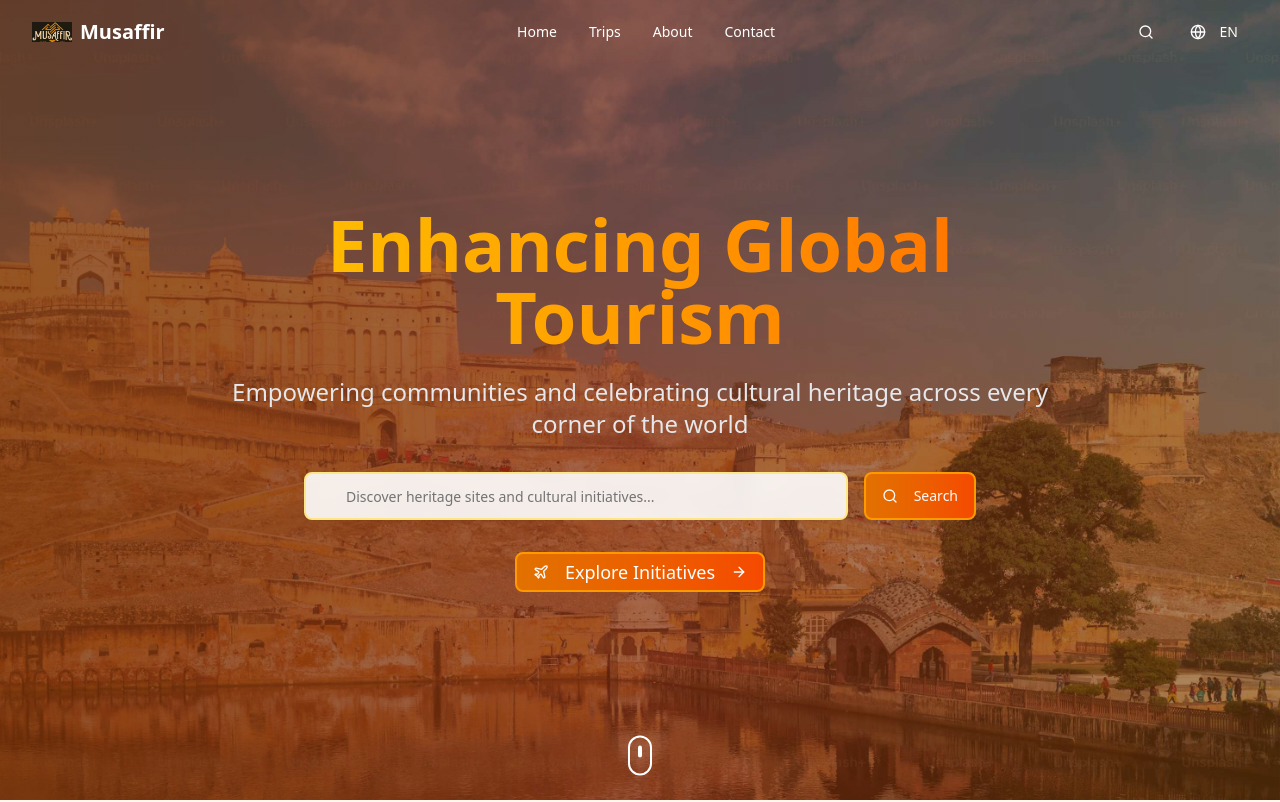
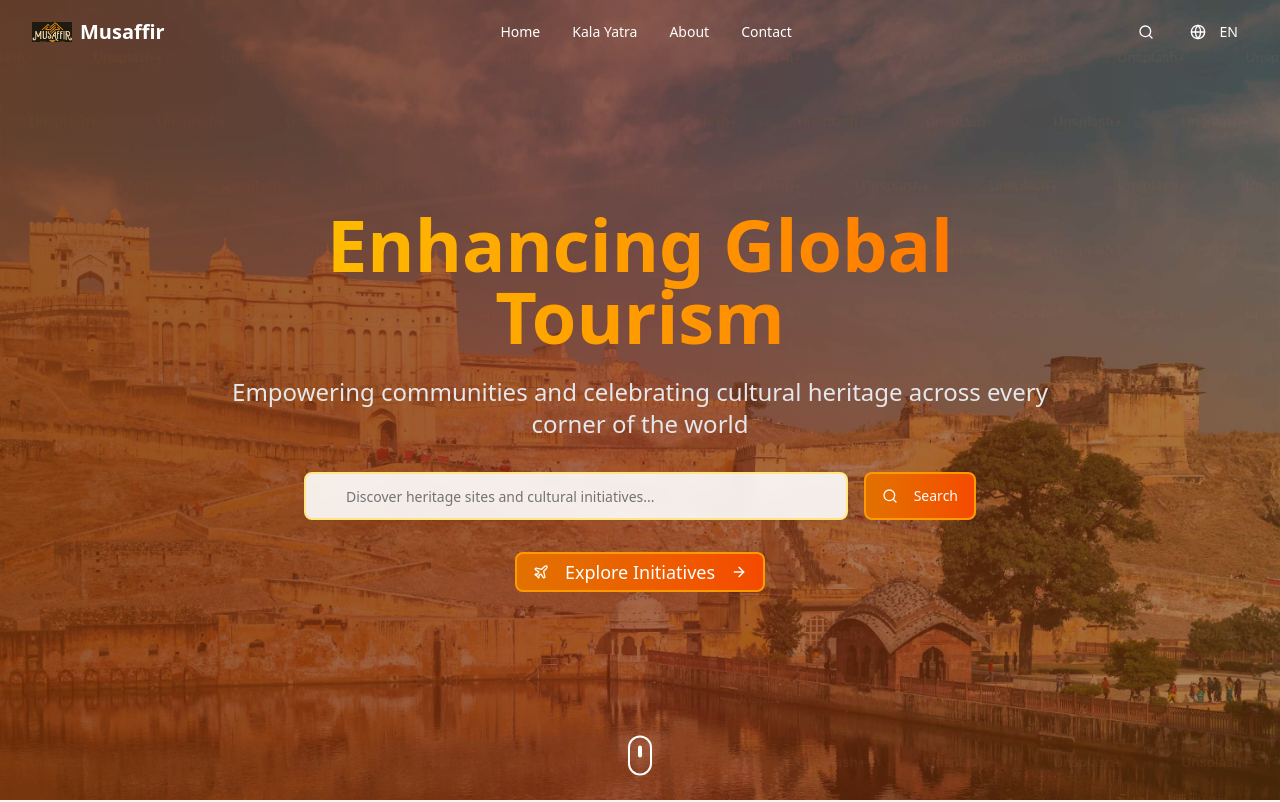
Before and after one commit to 16Anmol/ReactMusafir, a Next.js app: page / in a window 1280 px wide. Shown: the top 802 px of the page. Built offline with nearby package versions, Linux system fonts and the light colour scheme.

Commit message:
kala yatra 2.0

```diff
--- a/app/kala-yatra/page.tsx
+++ b/app/kala-yatra/page.tsx
@@ -4,7 +4,7 @@ import { ArrowRight, Users, Award, Palette, Heart, Globe, Leaf, Scale, BookOpen,
 import { Button } from "@/components/ui/button"
 import { Card } from "@/components/ui/card"
 import Header from "@/components/header"
-import Footer from "@/components/footer"
+
 import Image from "next/image"
 import Link from "next/link"
 
@@ -358,7 +358,7 @@ export default function KalaYatraPage() {
         </div>
       </section>
 
-      <Footer />
+
     </div>
   )
 }
--- a/components/header.tsx
+++ b/components/header.tsx
@@ -10,7 +10,8 @@ import Image from 'next/image';
 
 const navigation = [
   { name: "Home", href: "/" },
-  { name: "Trips", href: "/trips" },
+
+  { name: "Kala Yatra", href: "/kala-yatra" },
   { name: "About", href: "/about" },
   { name: "Contact", href: "/contact" },
 ]
--- a/package.json
+++ b/package.json
@@ -19,7 +19,7 @@
     "firebase": "^11.9.1",
     "framer-motion": "^12.15.0",
     "lucide-react": "^0.511.0",
-    "next": "15.2.4",
+    "next": "15.2.8",
     "react": "^19.0.0",
     "react-dom": "^19.0.0",
     "tailwind-merge": "^3.3.0"
```
Also changed, not shown: 1 other file (tests, documents, lock files or other folders).
